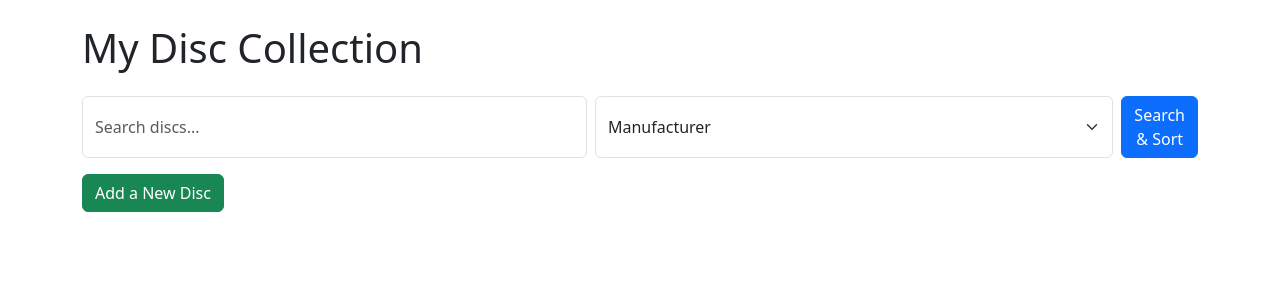
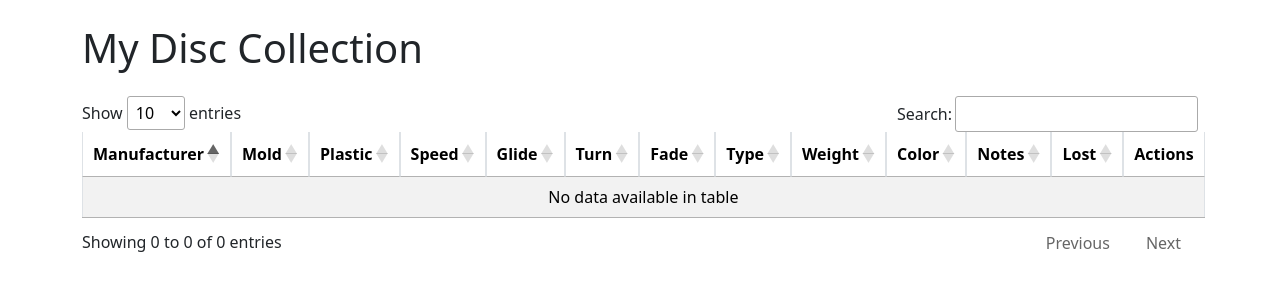
Before and after one commit to bnoobman/disc-collector, a Flask app: page / in a window 1280 px wide. Shown: the part 56-356 px from the top of the page. Run offline with Flask 3, Linux system fonts and the light colour scheme; data that the repository does not hold is empty; some libraries are stand-ins or nearby versions.

Commit message:
feat(app): Add DataTables support to homepage
Added JS DataTables support to the table on the homepage to allow a much better user experience when using the collection page.

```diff
--- a/app.py
+++ b/app.py
@@ -10,11 +10,38 @@ app.secret_key = 'your_secret_key'
 # Home page to view all discs
 @app.route('/')
 def index():
+    # Get URL parameters for pagination, sorting, and search
+    page = request.args.get('page', 1, type=int)
+    sort_by = request.args.get('sort_by', 'manufacturer')
+    query = request.args.get('query', '')
+
+    # Define the number of items per page
+    per_page = 10
+    offset = (page - 1) * per_page
+
+    # Create SQL for search and sort
+    search_sql = f"WHERE manufacturer LIKE %s OR mold LIKE %s" if query else ""
+    order_sql = f"ORDER BY {sort_by}"
+
+    # Execute the query with pagination, search, and sorting
     cur = mysql.connection.cursor()
-    cur.execute("SELECT * FROM discs")
+    cur.execute(f"""
+        SELECT * FROM discs
+        {search_sql} {order_sql}
+        LIMIT %s OFFSET %s
+    """, (f'%{query}%', f'%{query}%', per_page, offset) if query else (per_page, offset))
     discs = cur.fetchall()
+
+    # Get total count for pagination
+    cur.execute(f"SELECT COUNT(*) FROM discs {search_sql}", (f'%{query}%', f'%{query}%') if query else ())
+    total_count = cur.fetchone()['COUNT(*)']
     cur.close()
-    return render_template('index.html', discs=discs)
+
+    # Calculate total pages
+    total_pages = (total_count + per_page - 1) // per_page
+
+    return render_template('index.html', discs=discs, page=page, total_pages=total_pages, query=query, sort_by=sort_by)
+
 
 # Add new disc
 @app.route('/add', methods=['GET', 'POST'])
--- a/templates/base.html
+++ b/templates/base.html
@@ -6,6 +6,8 @@
     <title>{% block title %}Disc Golf Collection{% endblock %}</title>
     <!-- Bootstrap CSS -->
     <link href="https://cdn.jsdelivr.net/npm/bootstrap@5.3.0-alpha1/dist/css/bootstrap.min.css" rel="stylesheet">
+    <!-- DataTables CSS -->
+    <link rel="stylesheet" href="https://cdn.datatables.net/1.11.5/css/jquery.dataTables.min.css">
 </head>
 <body>
     <!-- Navigation Bar -->
@@ -40,7 +42,11 @@
         {% block content %}{% endblock %}
     </div>
 
-    <!-- Bootstrap JS and dependencies -->
+    <!-- jQuery must load before DataTables and custom scripts -->
+    <script src="https://code.jquery.com/jquery-3.6.0.min.js"></script>
+    <!-- DataTables JavaScript -->
+    <script src="https://cdn.datatables.net/1.11.5/js/jquery.dataTables.min.js"></script>
+    <!-- Bootstrap JavaScript -->
     <script src="https://cdn.jsdelivr.net/npm/bootstrap@5.3.0-alpha1/dist/js/bootstrap.bundle.min.js"></script>
 </body>
 </html>
--- a/templates/index.html
+++ b/templates/index.html
@@ -5,40 +5,69 @@
 {% block content %}
     <h1 class="mb-4">My Disc Collection</h1>
 
-    <form action="/search" method="get" class="d-flex mb-3">
-        <input class="form-control me-2" type="text" name="query" placeholder="Search discs...">
-        <select class="form-select me-2" name="sort_by">
-            <option value="manufacturer">Manufacturer</option>
-            <option value="mold">Mold</option>
-            <option value="speed">Speed</option>
-        </select>
-        <button class="btn btn-primary" type="submit">Search & Sort</button>
-    </form>
+    <!-- Disc Collection Table with DataTables Initialization -->
+    <table id="discTable" class="table table-striped table-bordered">
+        <thead>
+            <tr>
+                <th>Manufacturer</th>
+                <th>Mold</th>
+                <th>Plastic</th>
+                <th>Speed</th>
+                <th>Glide</th>
+                <th>Turn</th>
+                <th>Fade</th>
+                <th>Type</th>
+                <th>Weight</th>
+                <th>Color</th>
+                <th>Notes</th>
+                <th>Lost</th>
+                <th>Actions</th>
+            </tr>
+        </thead>
+        <tbody>
+            {% for disc in discs %}
+            <tr>
+                <td>{{ disc.manufacturer }}</td>
+                <td>{{ disc.mold }}</td>
+                <td>{{ disc.plastic }}</td>
+                <td>{{ disc.speed }}</td>
+                <td>{{ disc.glide }}</td>
+                <td>{{ disc.turn }}</td>
+                <td>{{ disc.fade }}</td>
+                <td>{{ disc.type }}</td>
+                <td>{{ disc.weight }} g</td>
+                <td>{{ disc.color }}</td>
+                <td>{{ disc.notes }}</td>
+                <td>{% if disc.is_lost %}Yes{% else %}No{% endif %}</td>
+                <td>
+                    <a href="/edit/{{ disc.id }}" class="btn btn-warning btn-sm">Edit</a>
+                    <form action="/delete/{{ disc.id }}" method="post" class="d-inline">
+                        <button type="submit" class="btn btn-danger btn-sm">Delete</button>
+                    </form>
+                </td>
+            </tr>
+            {% endfor %}
+        </tbody>
+    </table>
 
-    <a href="/add" class="btn btn-success mb-4">Add a New Disc</a>
-
-    <ul class="list-group">
-        {% for disc in discs %}
-        <li class="list-group-item d-flex justify-content-between align-items-center">
-            <div>
-                <strong>{{ disc.manufacturer }}</strong> - {{ disc.mold }} (Type: {{ disc.type }})
-                (Weight: {{ disc.weight }} g, Plastic: {{ disc.plastic }}, Speed: {{ disc.speed }},
-                Glide: {{ disc.glide }}, Turn: {{ disc.turn }}, Fade: {{ disc.fade }},
-                Color: {{ disc.color }}, Notes: {{ disc.notes }})
-                {% if disc.is_lost %}
-                    <span class="badge bg-danger">Lost</span>
-                {% endif %}
-            </div>
-            <div>
-                <a href="/edit/{{ disc.id }}" class="btn btn-warning btn-sm me-2">Edit</a>
-                <form action="/delete/{{ disc.id }}" method="post" class="d-inline">
-                    <button type="submit" class="btn btn-danger btn-sm">Delete</button>
-                </form>
-                <form action="/mark_lost/{{ disc.id }}" method="post" class="d-inline">
-                    <button type="submit" class="btn btn-secondary btn-sm">Mark as Lost</button>
-                </form>
-            </div>
-        </li>
-        {% endfor %}
-    </ul>
+    <!-- DataTables Initialization with Deferred Loading -->
+    <script nonce="{{ g.nonce }}">
+        function initDataTable() {
+            if (window.jQuery) {
+                $('#discTable').DataTable({
+                    "paging": true,
+                    "searching": true,
+                    "ordering": true,
+                    "pageLength": 10,
+                    "order": [[0, "asc"]],
+                    "columnDefs": [
+                        { "orderable": false, "targets": [12] }
+                    ]
+                });
+            } else {
+                setTimeout(initDataTable, 50);  // Retry if jQuery is not loaded
+            }
+        }
+        initDataTable();
+    </script>
 {% endblock %}
```
